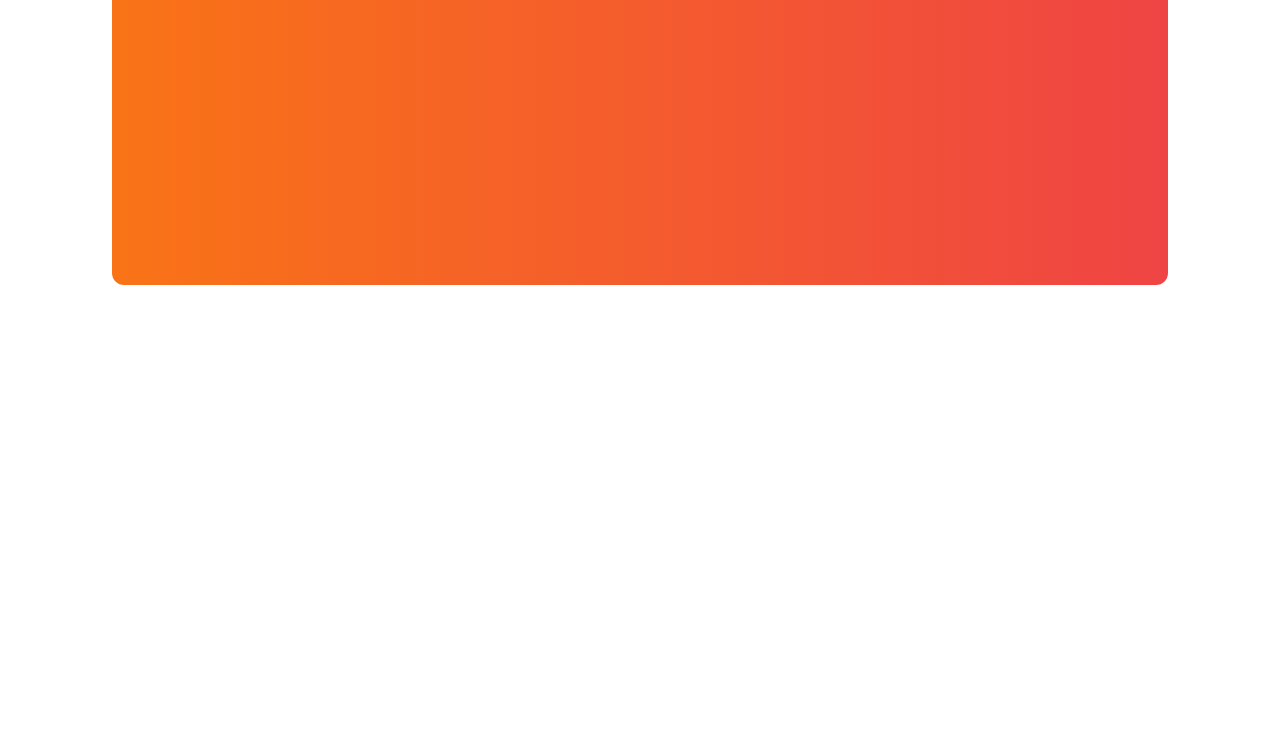
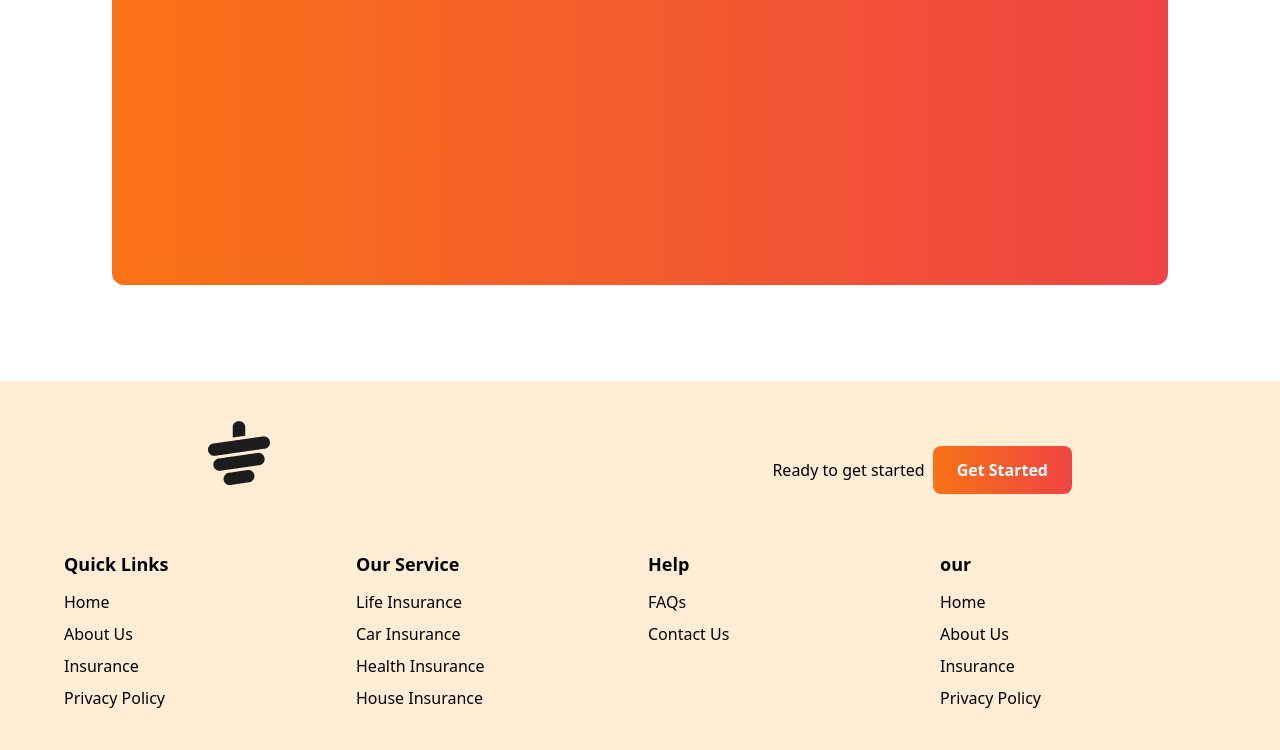
Before and after one commit to Shorifuzzaman2020/tea-house-landing-page-design, a plain HTML site: page index.html in a window 1280 px wide. Shown: the part 2387-3137 px from the top of the page. Before the commit the page ends 2768 px from the top, so only its background shows below. Drawn offline with nearby package versions, Linux system fonts and the light colour scheme.

Commit message:
incomplete

```diff
--- a/index.html
+++ b/index.html
@@ -145,6 +145,54 @@
                 </div>
             </div>
         </section>
+
     </main>
+    <footer class="bg-orange-100 py-10 px-4 lg:px-16">
+            <div class="w-9/12 mx-auto">
+                <div class="mb-8 flex justify-between">
+                    <img class="mb-8" src="images/cup.png" alt="">
+                    <div class="flex items-center gap-2">
+                        <h4>Ready to get started</h4>
+                        <button class="bg-gradient-to-r from-orange-500 to-red-500 py-3 rounded-lg text-white px-6 font-bold">Get Started</button>
+                    </div>
+                </div>
+            </div>
+            <div class="grid grid-cols-1 md:grid-cols-2 lg:grid-cols-4 gap-4">
+                <div>
+                    <h2 class="font-bold text-lg mb-3">Quick Links</h2>
+                    <ul class="space-y-2">
+                        <li>Home</li>
+                        <li>About Us</li>
+                        <li>Insurance</li>
+                        <li>Privacy Policy</li>
+                    </ul>
+                </div>
+                <div>
+                    <h2 class="font-bold text-lg mb-3">Our Service</h2>
+                    <ul class="space-y-2">
+                        <li>Life Insurance</li>
+                        <li>Car Insurance</li>
+                        <li>Health Insurance</li>
+                        <li>House Insurance</li>
+                    </ul>
+                </div>
+                <div>
+                    <h2 class="font-bold text-lg mb-3">Help</h2>
+                    <ul class="space-y-2">
+                        <li>FAQs</li>
+                        <li>Contact Us</li>
+                    </ul>
+                </div>
+                <div>
+                    <h2 class="font-bold text-lg mb-3">our</h2>
+                    <ul class="space-y-2">
+                        <li>Home</li>
+                        <li>About Us</li>
+                        <li>Insurance</li>
+                        <li>Privacy Policy</li>
+                    </ul>
+                </div>
+            </div>
+    </footer>
 </body>
 </html>
```
